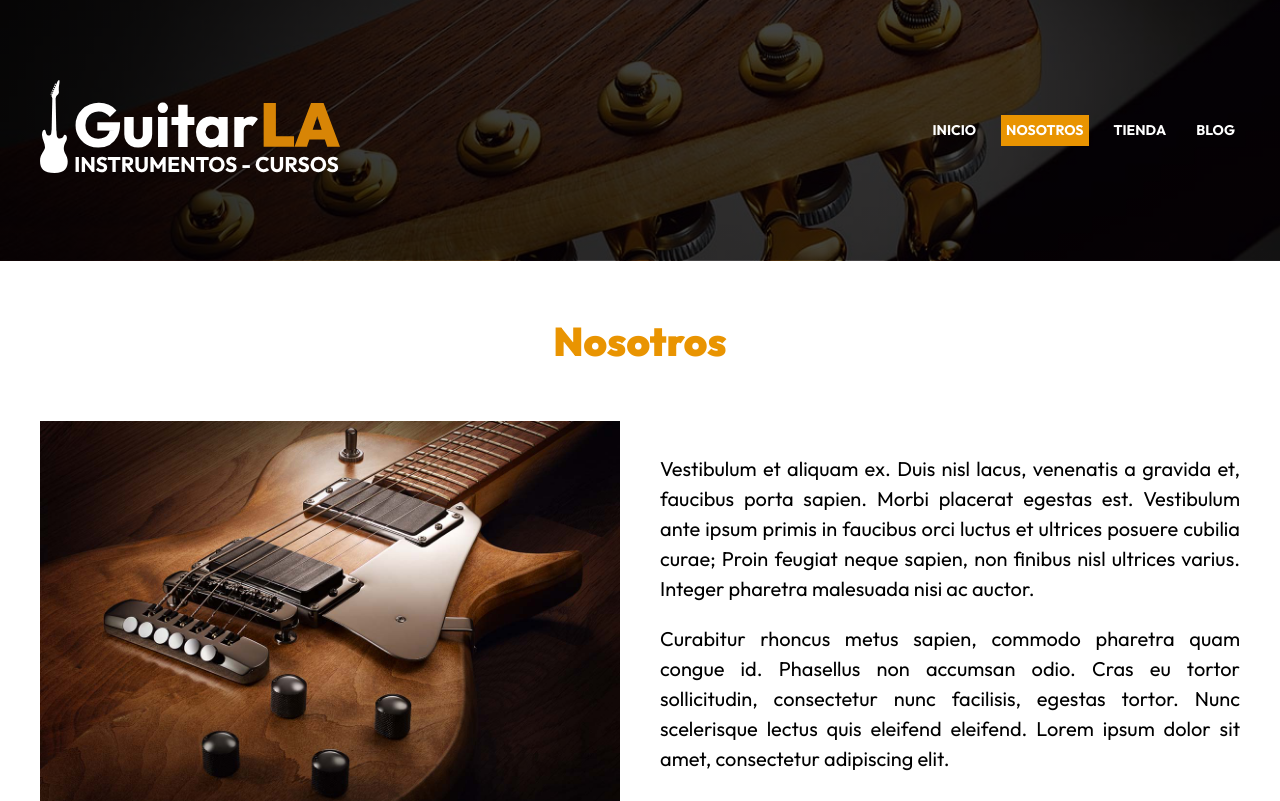
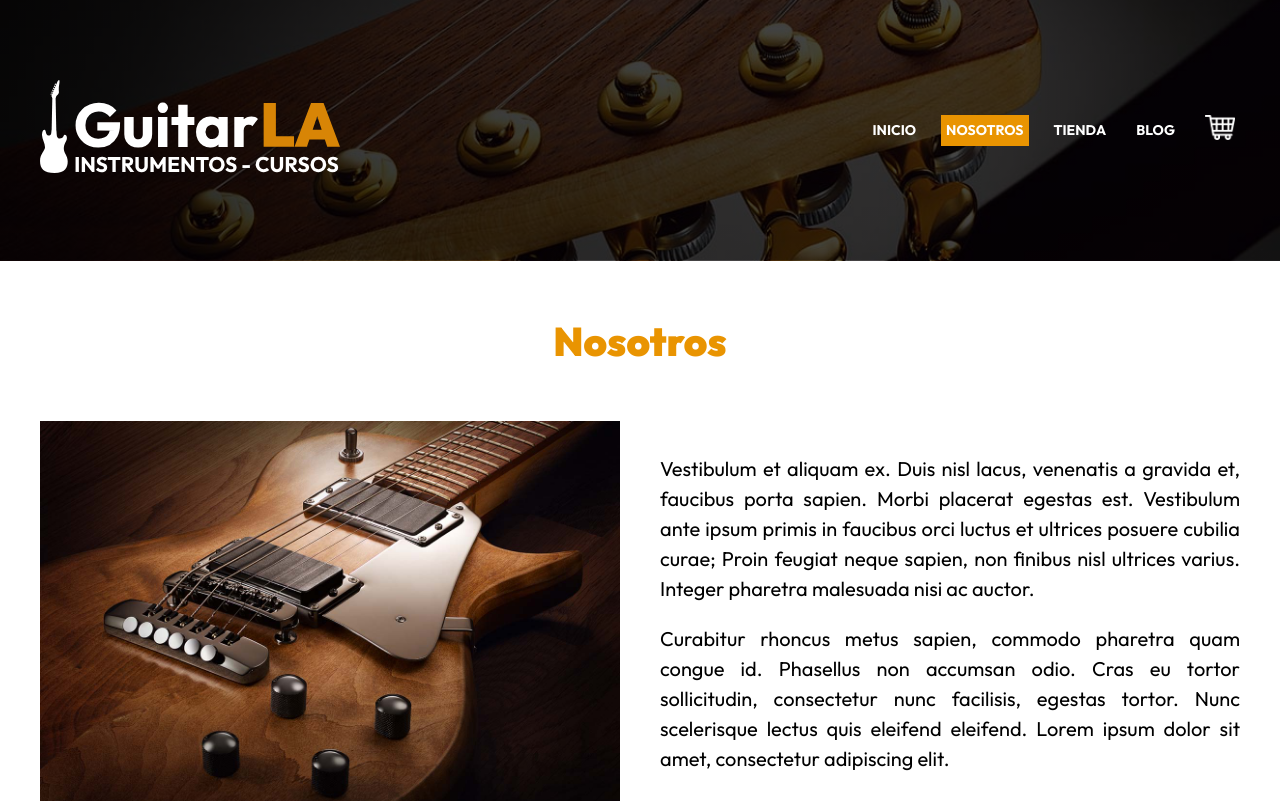
Before and after one commit to JenniferGonzalez36/CursoReactNextJSGuitarLA, a Next.js app: page /nosotros in a window 1280 px wide. Shown: the top 801 px of the page. Built offline with nearby package versions, Linux system fonts and the light colour scheme.

Commit message:
Now the user can add guitars to the cart. Adding more styles. Fixing a mistake in the header.

```diff
--- a/components/header.js
+++ b/components/header.js
@@ -31,6 +31,10 @@
             href="/blog"
             className={router.pathname === '/blog' ? styles.active : ''}
           >Blog</Link>
+          <Link
+            href="/carrito"
+          ><Image width={30} height={25} src="/img/carrito.png" alt="imagen carrito" />
+          </Link>
         </nav>
       </div>
     </header>
--- a/pages/_app.js
+++ b/pages/_app.js
@@ -1,7 +1,53 @@
 import '../styles/globals.css'
+import { useState } from 'react'
 
 function MyApp({ Component, pageProps }) {
-  return <Component {...pageProps} />
+
+  const [carrito, setCarrito] = useState([]);
+
+  const agregarCarrito = guitarra => {
+    // Comprobar si la guitarra ya esta en el carrito...
+    if(carrito.some( guitarraState =>  guitarraState.id === guitarra.id )) {
+        // Iterar para actualizar la cantidad
+        const carritoActualizado = carrito.map( guitarraState => {
+            if( guitarraState.id === guitarra.id ) {
+                guitarraState.cantidad = guitarra.cantidad;
+            }
+            return guitarraState;
+        });
+        // Se asigna al array
+        setCarrito([...carritoActualizado]);
+        localStorage.setItem('carrito', JSON.stringify( carrito ));
+    } else {
+        // En caso de que el articulo no exista, es nuevo y se agrega
+        setCarrito([...carrito, guitarra]);
+        localStorage.setItem('carrito', JSON.stringify( carrito ));
+    }
+  }
+
+  const eliminarProducto = id => {
+      const carritoActualizado = carrito.filter( producto => producto.id != id)
+      setCarrito(carritoActualizado)
+      window.localStorage.setItem('carrito', JSON.stringify( carrito ));
+  }
+
+  const actualizarCantidad = guitarra => {
+    const carritoActualizado = carrito.map( guitarraState => {
+      if(guitarraState.id === guitarra.id ) {
+        guitarraState.cantidad = parseInt( guitarra.cantidad )
+      }
+      return guitarraState
+    })
+    setCarrito(carritoActualizado)
+    window.localStorage.setItem('carrito', JSON.stringify( carrito ));
+  }
+
+  return <Component {...pageProps}
+    carrito = { carrito }
+    agregarCarrito = { agregarCarrito }
+    eliminarProducto = { eliminarProducto }
+    actualizarCantidad = { actualizarCantidad }
+  />
 }
 
 export default MyApp
--- a/styles/header.module.css
+++ b/styles/header.module.css
@@ -15,6 +15,7 @@
     margin-top: 5rem;
     display: flex;
     gap: 2rem;
+    align-items: center;
 }
 
 .navegacion a{
```
Also changed, not shown: pages/carrito.js (+16 -1 lines), pages/guitarras/[url].js (+30 -3 lines), styles/carrito.module.css (+37 -0 lines).
